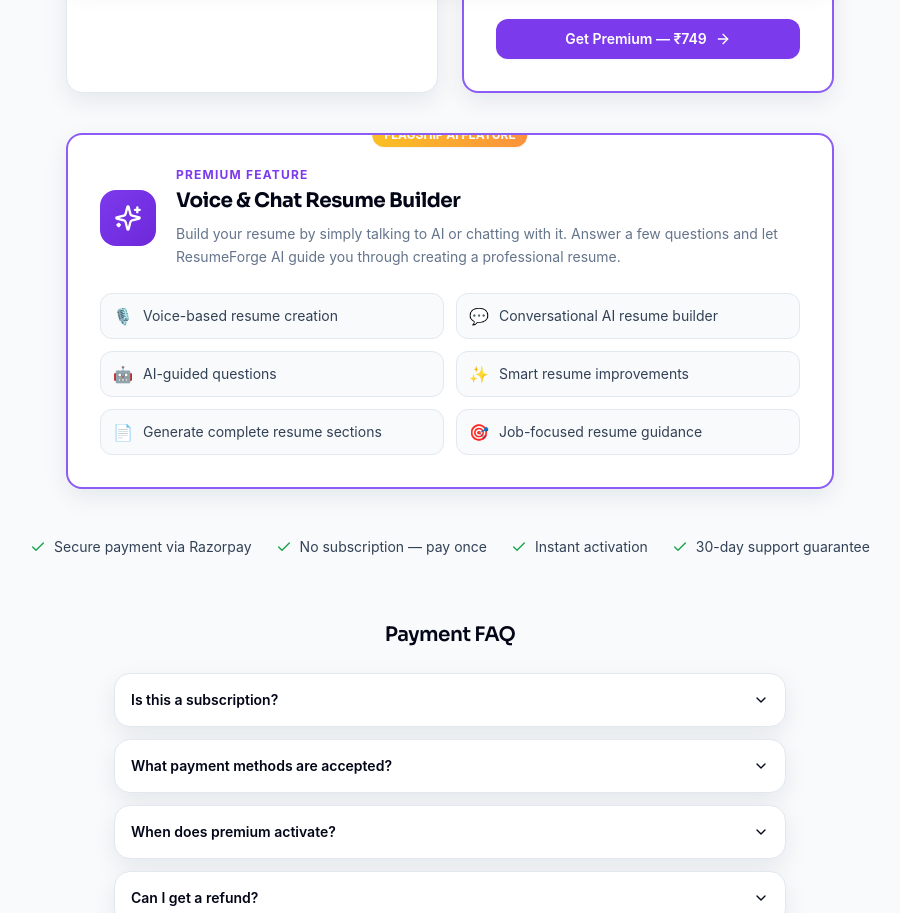
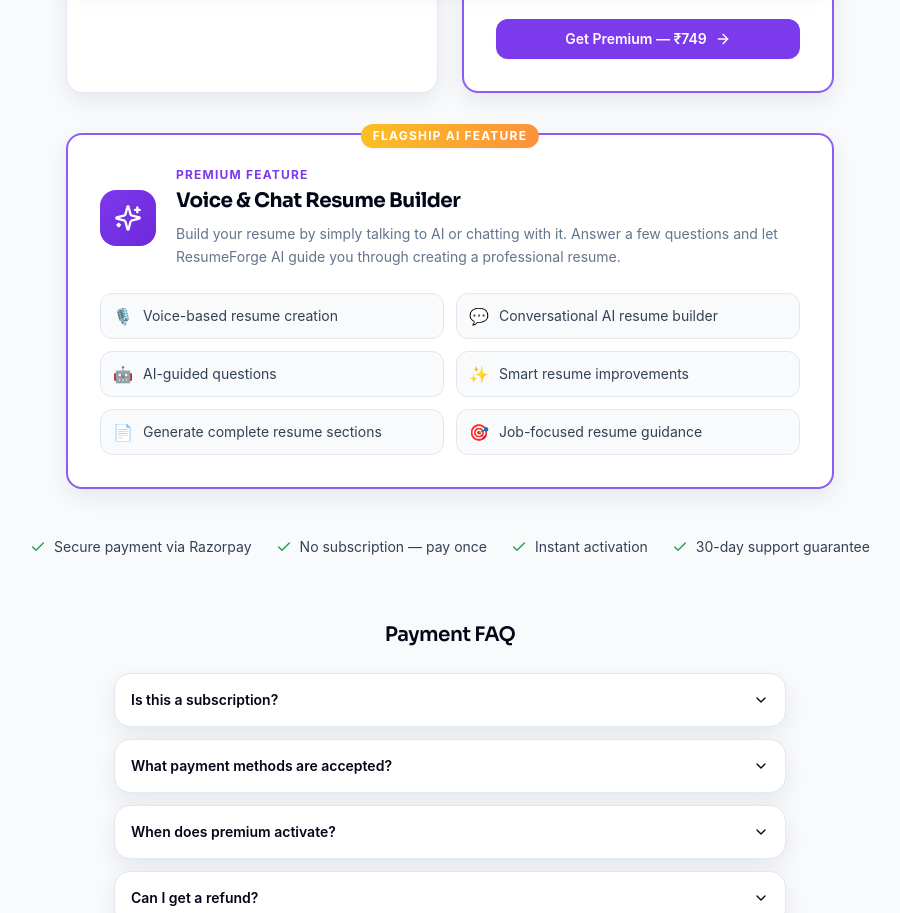
Before and after one commit to v-sabari/resumeforge-frontend, a React (Vite) app: page /pricing in a window 1280 px wide. Shown: the part 800-1713 px from the top of the page, without its empty margins (190-1090 px from the left). Built offline with nearby package versions, Linux system fonts and the light colour scheme; no server answers.

Commit message:
Fix flagship badge clipping: drop overflow-hidden and center badge over card border

```diff
--- a/src/pages/PricingPage.jsx
+++ b/src/pages/PricingPage.jsx
@@ -109,9 +109,12 @@
 
         {/* CHAT-01: Premium flagship Voice & Chat Resume Builder advertisement */}
         <div className="mt-10 max-w-3xl mx-auto">
-          <div className="card p-6 sm:p-8 border-2 border-brand-500 relative overflow-hidden">
-            <div className="absolute -top-3.5 left-1/2 -translate-x-1/2">
-              <span className="premium-badge px-3 py-1">FLAGSHIP AI FEATURE</span>
+          <div className="card p-6 sm:p-8 border-2 border-brand-500 relative">
+            <div
+              className="absolute top-0 left-1/2"
+              style={{ transform: 'translate(-50%, -50%)' }}
+            >
+              <span className="premium-badge px-3 py-1 uppercase tracking-widest whitespace-nowrap">FLAGSHIP AI FEATURE</span>
             </div>
             <div className="flex flex-col sm:flex-row items-start sm:items-center gap-5">
               <div className="flex h-14 w-14 shrink-0 items-center justify-center rounded-2xl
```
